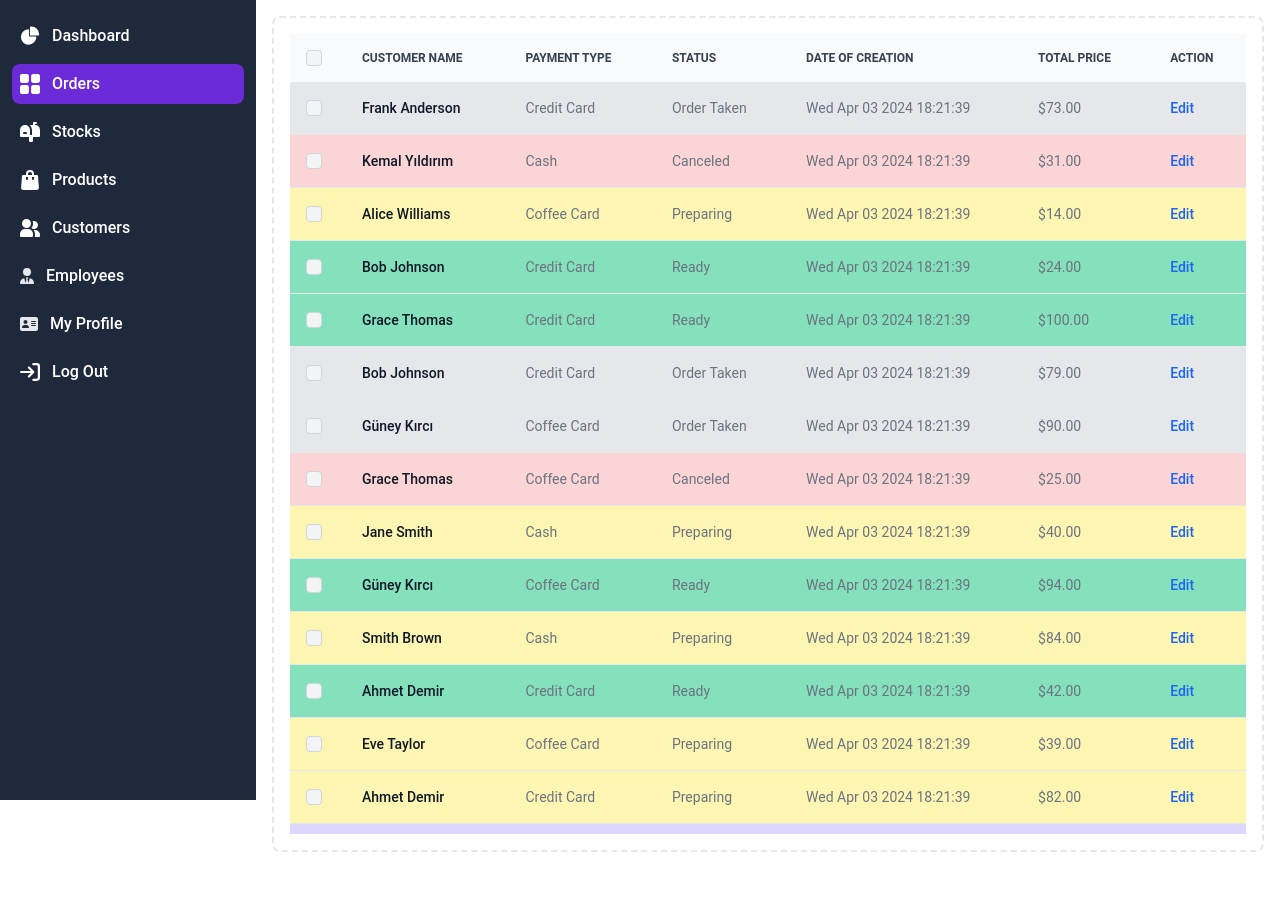
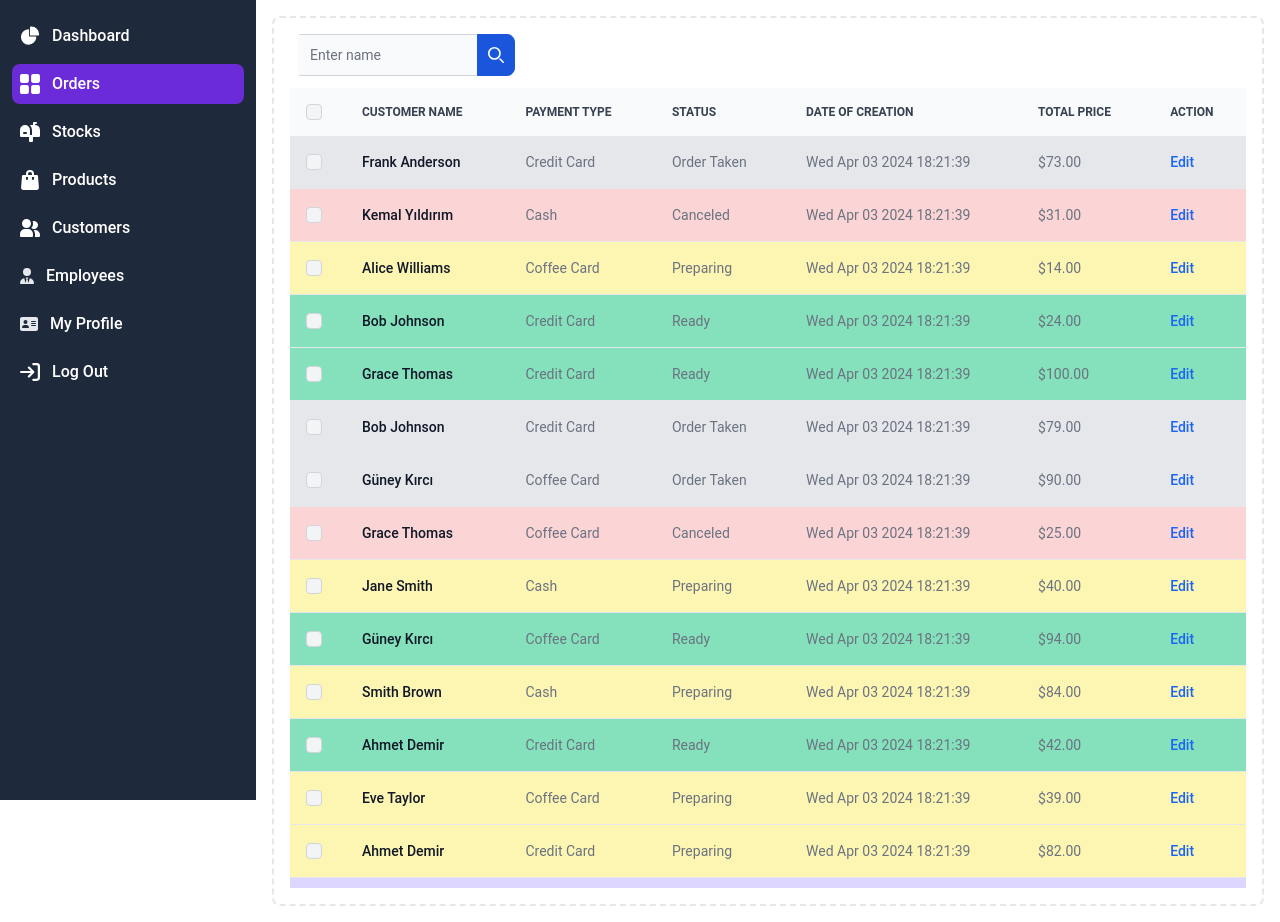
Before and after one commit to Nosver/CafeManagement, a React (Vite) app in the folder frontend/: page /orders in a window 1280 px wide. Before the commit the page ends 868 px from the top, so only its background shows below. Built offline with nearby package versions, Linux system fonts and the light colour scheme.

Commit message:
Search bar is added to the all ERP side pages.
Search bar is added to the all ERP side pages.

```diff
--- a/frontend/package.json
+++ b/frontend/package.json
@@ -19,6 +19,7 @@
     "@heroicons/react": "^2.1.3",
     "@nextui-org/spacer": "^2.0.24",
     "@windmill/react-ui": "^0.6.0",
+    "apexcharts": "^3.48.0",
     "axios": "^1.6.8",
     "chart.js": "^4.4.2",
     "chartjs-adapter-moment": "^1.0.1",
--- a/frontend/src/components/personel/SearchBar.jsx
+++ b/frontend/src/components/personel/SearchBar.jsx
@@ -15,30 +15,10 @@ export const SearchBar = ({searchButtonSubmit}) => {
 
 
     return (
-        <form class="max-w-2xl mr-auto ml-4" onSubmit={handleSubmit}>
+        <form class="max-w-2xl mr-auto ml-2" onSubmit={handleSubmit}>
             <div class="flex">
-                <label for="search-dropdown" class="mb-2 text-sm font-medium text-gray-900 sr-only dark:text-white">Your Email</label>
-                <button id="dropdown-button" data-dropdown-toggle="dropdown" class="flex-shrink-0 z-10 inline-flex items-center py-2.5 px-4 text-sm font-medium text-center text-gray-900 bg-gray-100 border border-gray-300 rounded-s-lg hover:bg-gray-200 focus:ring-4 focus:outline-none focus:ring-gray-100 dark:bg-gray-700 dark:hover:bg-gray-600 dark:focus:ring-gray-700 dark:text-white dark:border-gray-600" type="button">All categories <svg class="w-2.5 h-2.5 ms-2.5" aria-hidden="true" xmlns="http://www.w3.org/2000/svg" fill="none" viewBox="0 0 10 6">
-                    <path stroke="currentColor" stroke-linecap="round" stroke-linejoin="round" stroke-width="2" d="m1 1 4 4 4-4" />
-                </svg></button>
-                <div id="dropdown" class="z-10 hidden bg-white divide-y divide-gray-100 rounded-lg shadow w-44 dark:bg-gray-700">
-                    <ul class="py-2 text-sm text-gray-700 dark:text-gray-200" aria-labelledby="dropdown-button">
-                        <li>
-                            <button type="button" class="inline-flex w-full px-4 py-2 hover:bg-gray-100 dark:hover:bg-gray-600 dark:hover:text-white">Mockups</button>
-                        </li>
-                        <li>
-                            <button type="button" class="inline-flex w-full px-4 py-2 hover:bg-gray-100 dark:hover:bg-gray-600 dark:hover:text-white">Templates</button>
-                        </li>
-                        <li>
-                            <button type="button" class="inline-flex w-full px-4 py-2 hover:bg-gray-100 dark:hover:bg-gray-600 dark:hover:text-white">Design</button>
-                        </li>
-                        <li>
-                            <button type="button" class="inline-flex w-full px-4 py-2 hover:bg-gray-100 dark:hover:bg-gray-600 dark:hover:text-white">Logos</button>
-                        </li>
-                    </ul>
-                </div>
                 <div class="relative w-full">
-                    <input value={searchValue} onChange={handleInputChange} type="search" id="search-dropdown" class="block p-2.5 w-full z-20 text-sm text-gray-900 bg-gray-50 rounded-e-lg border-s-gray-50 border-s-2 border border-gray-300 focus:ring-blue-500 focus:border-blue-500 dark:bg-gray-700 dark:border-s-gray-700  dark:border-gray-600 dark:placeholder-gray-400 dark:text-white dark:focus:border-blue-500" placeholder="Enter name" />
+                    <input value={searchValue} onChange={handleInputChange} type="search" id="search-dropdown" class="block p-2.5 w-full z-20 text-sm text-gray-900 bg-gray-50 rounded-e-lg border-x-gray-50 border-x-2 border border-gray-300 focus:ring-blue-500 focus:border-blue-500 dark:bg-gray-700 dark:border-x-gray-700  dark:border-gray-600 dark:placeholder-gray-400 dark:text-white dark:focus:border-blue-500" placeholder="Enter name" />
                     <button type="submit" class="absolute top-0 end-0 p-2.5 text-sm font-medium h-full text-white bg-blue-700 rounded-e-lg border border-blue-700 hover:bg-blue-800 focus:ring-4 focus:outline-none focus:ring-blue-300 dark:bg-blue-600 dark:hover:bg-blue-700 dark:focus:ring-blue-800">
                         <svg class="w-4 h-4" aria-hidden="true" xmlns="http://www.w3.org/2000/svg" fill="none" viewBox="0 0 20 20">
                             <path stroke="currentColor" stroke-linecap="round" stroke-linejoin="round" stroke-width="2" d="m19 19-4-4m0-7A7 7 0 1 1 1 8a7 7 0 0 1 14 0Z" />
@@ -48,6 +28,5 @@ export const SearchBar = ({searchButtonSubmit}) => {
                 </div>
             </div>
         </form>
-
     )
 }
--- a/frontend/src/imported-assets/partials/dashboard/Currency.jsx
+++ b/frontend/src/imported-assets/partials/dashboard/Currency.jsx
@@ -1,5 +1,4 @@
 import React, { useState, useEffect } from 'react';
-import { Line } from 'react-chartjs-2';
 
 function Currency({title, baseCurrency,convertCurrency}) {
   const [exchangeRates, setExchangeRates] = useState(null);
--- a/frontend/src/pages/Personel/Customers.jsx
+++ b/frontend/src/pages/Personel/Customers.jsx
@@ -54,11 +54,11 @@ export const Customers = () => {
 
     const [customersArray, setCustomersArray] = useState(Customer.getCustomers(100));
 
-    const [customersShow, setCustomersShow] = useState(customersArray)
+    const [customersShow, setCustomersShow] = useState(customersArray);
 
     const [showPopup, setShowPopup] = useState(false)
 
-    const [showEmailPopup, setShowEmailPopup] = useState(false)
+    const [showEmailPopup, setShowEmailPopup] = useState(false);
 
     const openPopup = () => {
         setShowPopup(true)
--- a/frontend/src/pages/Personel/Employees.jsx
+++ b/frontend/src/pages/Personel/Employees.jsx
@@ -4,6 +4,7 @@ import { useState } from 'react'
 import faker from 'faker';
 import { ItemPopup } from '../../components/personel/ItemPopup';
 import { InsertButton } from '../../components/personel/InsertButton';
+import { SearchBar } from '../../components/personel/SearchBar';
 
 class Employee {
   constructor(id, fullName, email, phone, address, city, country, postal_code
@@ -60,8 +61,10 @@ export const Employees = () => {
 
   const employeeArray = Employee.generateRandomEmployees(50);
 
-  const [employees, setEmployees] = useState([]);
+  const [employees, setEmployees] = useState(employeeArray);
+  const [employeesShow, setEmployeesShow] = useState(employeeArray);
   const [showPopup, setShowPopup] = useState(false);
+
   const openPopup = () => setShowPopup(true);
   const closePopup = () => setShowPopup(false);
 
@@ -69,11 +72,24 @@ export const Employees = () => {
   const openPopup_edit = () => setShowPopup_edit(true);
   const closePopup_edit = () => setShowPopup_edit(false);
 
+  const searchButtonSubmit = (keyword) => {
+    if(keyword == ''){
+        if(employeesShow.length != employees.length)
+          setEmployeesShow(employees);
+        return;
+    }
+    let newArr = employees.filter( employee => employee.fullName.toLowerCase().includes(keyword.toLowerCase()));
+    setEmployeesShow(newArr);
+}
+
+
   if (showPopup_edit || showPopup) {
     document.body.classList.add('overflow-hidden')
 } else {
     document.body.classList.remove('overflow-hidden')
 }
+
+
   return (
     <div>
 
@@ -81,8 +97,10 @@ export const Employees = () => {
 
       <div class="p-4 sm:ml-64">
         <div class="p-4 border-2 border-gray-200 border-dashed rounded-lg dark:border-gray-700">
+          <div class='flex flex-row w-6/6 mb-3'>
+            <SearchBar searchButtonSubmit = {searchButtonSubmit} class='mr-auto'></SearchBar>
+          </div>
           <div className="flex h-screen overflow-hidden">
-
             {/* Content area */}
             <div className="relative flex flex-col flex-1 overflow-y-auto overflow-x-hidden">
 
@@ -135,7 +153,7 @@ export const Employees = () => {
                       />
                     }
 
-                    {employeeArray.map((Employee, index) => (
+                    {employeesShow.map((Employee, index) => (
                       <tr
                         key={index}
                         onClick={() => setSelectedOrder(order)}
--- a/frontend/src/pages/Personel/Orders.jsx
+++ b/frontend/src/pages/Personel/Orders.jsx
@@ -3,6 +3,7 @@ import Header from '../../imported-assets/partials/Header';
 import Popup from '../../components/MenuPopup';
 import { Siderbar_1 } from '../../components/personel/Siderbar_1';
 import { ItemPopup } from '../../components/personel/ItemPopup';
+import { SearchBar } from '../../components/personel/SearchBar';
 
 
 const OrderStatus = {
@@ -68,6 +69,9 @@ export const Orders = () => {
         orders.push(Order.generateRandomOrder());
     }
 
+    const [ordersArray, setOrdersArray] = useState(orders);
+    const [ordersShow, setOrdersShow] = useState(ordersArray);
+
     const [sidebarOpen, setSidebarOpen] = useState(true);
     const [isPopupOpen, setIsPopupOpen] = useState(null);
     const [selectedOrder, setSelectedOrder] = useState(null); // Add this line
@@ -75,6 +79,19 @@ export const Orders = () => {
     const [showPopup_edit, setShowPopup_edit] = useState(false);
     const openPopup_edit = () => setShowPopup_edit(true);
     const closePopup_edit = () => setShowPopup_edit(false);
+
+    const searchButtonSubmit = (keyword) => {
+        if(keyword == ''){
+            if(ordersShow.length != ordersArray.length)
+                setOrdersShow(ordersArray);
+            return;
+        }
+
+        let newArr = ordersArray.filter( order =>
+            order.customer.toLowerCase().includes(keyword.toLowerCase())
+        );
+        setOrdersShow(newArr);
+    }
 
 
     if (showPopup_edit) {
@@ -86,11 +103,11 @@ export const Orders = () => {
         <>
 
             <Siderbar_1 />
-
-
             <div class="p-4 sm:ml-64">
                 <div class="p-4 border-2 border-gray-200 border-dashed rounded-lg dark:border-gray-700">
-
+                    <div class='flex flex-row w-6/6 mb-3'>
+                        <SearchBar searchButtonSubmit = {searchButtonSubmit} class='mr-auto'></SearchBar>
+                    </div>
                     <div className="flex h-screen overflow-hidden">
 
                         {/* Content area */}
@@ -139,7 +156,7 @@ export const Orders = () => {
                                                 ]}
                                             />
                                         }
-                                        {orders.map((order, index) => (
+                                        {ordersShow.map((order, index) => (
                                             <tr
                                                 key={index}
                                                 class={`
--- a/frontend/src/pages/Personel/Products.jsx
+++ b/frontend/src/pages/Personel/Products.jsx
@@ -2,6 +2,7 @@ import React, { useState } from 'react';
 import { Siderbar_1 } from '../../components/personel/Siderbar_1';
 import { InsertButton } from '../../components/personel/InsertButton';
 import { ItemPopup } from '../../components/personel/ItemPopup';
+import { SearchBar } from '../../components/personel/SearchBar';
 
 class product {
     constructor(id, name, quantity, price, total_price, category) {
@@ -52,6 +53,9 @@ export const Products = () => {
     // Create random products for cafe
     const products = product.getAllProducts();
 
+    const [productsArray, setProductsArray] = useState(products);
+    const [productsShow, setProductsShow] = useState(productsArray);
+
     const [showPopup, setShowPopup] = useState(false);
     const openPopup = () => setShowPopup(true);
     const closePopup = () => setShowPopup(false);
@@ -59,6 +63,19 @@ export const Products = () => {
     const [showPopup_edit, setShowPopup_edit] = useState(false);
     const openPopup_edit = () => setShowPopup_edit(true);
     const closePopup_edit = () => setShowPopup_edit(false);
+
+    const searchButtonSubmit = (keyword) => {
+        if(keyword == ''){
+            if(productsShow.length != productsArray.length)
+                setProductsShow(productsArray);
+            return;
+        }
+
+        let newArr = productsArray.filter( product =>
+            product.name.toLowerCase().includes(keyword.toLowerCase())
+        );
+        setProductsShow(newArr);
+    }
 
     if (showPopup) {
         document.body.classList.add('overflow-hidden')
@@ -73,6 +90,9 @@ export const Products = () => {
 
             <div class="p-4 sm:ml-64">
                 <div class="p-4 border-2 border-gray-200 border-dashed rounded-lg dark:border-gray-700">
+                    <div class='flex flex-row w-6/6 mb-3'>
+                        <SearchBar searchButtonSubmit = {searchButtonSubmit} class='mr-auto'></SearchBar>
+                    </div>
                     <div className="flex h-screen overflow-hidden">
 
                         {/* Content area */}
@@ -142,7 +162,7 @@ export const Products = () => {
                                             />
                                         }
 
-                                        {products.map((product, index) => (
+                                        {productsShow.map((product, index) => (
                                             <tr
                                                 key={index}
                                                 onClick={() => setSelectedOrder(order)}
--- a/frontend/src/pages/Personel/Stocks.jsx
+++ b/frontend/src/pages/Personel/Stocks.jsx
@@ -8,9 +8,9 @@ import { Edit_Product_Popup } from '../../components/personel/Edit_Product_Popup
 import { Create_Stock } from '../../components/Create_Stock';
 import { InsertButton } from '../../components/personel/InsertButton';
 import { ItemPopup } from '../../components/personel/ItemPopup';
+import { SearchBar } from '../../components/personel/SearchBar';
 
 class stock {
-
 
     constructor(id, name, price, quantity) {
         this.id = id;
@@ -98,6 +98,10 @@ export const Stocks = () => {
 
     // Create random stocks for cafe
     const stocks = stock.getAllStocks();
+
+    const [stocksArray, setStocksArray] = useState(stocks);
+    const [stocksShow, setStocksShow] = useState(stocksArray);
+
     const [sidebarOpen, setSidebarOpen] = React.useState(true);
     const [quantity, setQuantity] = useState(stock.quantity);
     const [isPopupOpen, setIsPopupOpen] = useState(false);
@@ -109,6 +113,19 @@ export const Stocks = () => {
     const [showPopup_edit, setShowPopup_edit] = useState({ show: false, stock: null });
     const openPopup_edit = (stock) => setShowPopup_edit({ show: true, stock });
     const closePopup_edit = () => setShowPopup_edit({ show: false, stock: null });
+
+    const searchButtonSubmit = (keyword) => {
+        if(keyword == ''){
+            if(stocksShow.length != stocksArray.length)
+                setStocksShow(stocksArray);
+            return;
+        }
+
+        let newArr = stocksArray.filter( stock =>
+            stock.name.toLowerCase().includes(keyword.toLowerCase())
+        );
+        setStocksShow(newArr);
+    }
 
 
     if (showPopup_edit.show || showPopup ) {
@@ -124,6 +141,9 @@ export const Stocks = () => {
 
             <div class="p-4 sm:ml-64">
                 <div class="p-4 border-2 border-gray-200 border-dashed rounded-lg dark:border-gray-700">
+                    <div class='flex flex-row w-6/6 mb-3'>
+                        <SearchBar searchButtonSubmit = {searchButtonSubmit} class='mr-auto'></SearchBar>
+                    </div>
                     <main>
                         <table class="w-full text-sm text-left rtl:text-right text-gray-500 dark:text-gray-400">
                             <thead class="text-xs text-gray-700 uppercase bg-gray-50 dark:bg-gray-700 dark:text-gray-400">
@@ -183,7 +203,7 @@ export const Stocks = () => {
                                 }
 
 
-                                {stocks.map((stock, index) => (
+                                {stocksShow.map((stock, index) => (
                                     <tr key={index} onClick={() => setSelectedOrder(order)}
                                             class={`${stock.quantity == 1 ? 'bg-red-400' : stock.quantity < 5 ? 'bg-red-300' : stock.quantity < 10 ? 'bg-red-200' : stock.quantity < 20 ? 'bg-red-100' : 'bg-white'} border-b dark:bg-gray-800 dark:border-black-700 hover:bg-white dark:hover:bg-gray-600 }`}>
                                         <td class="w-4 p-4">
```
Also changed, not shown: 1 other file (tests, documents, lock files or other folders).
